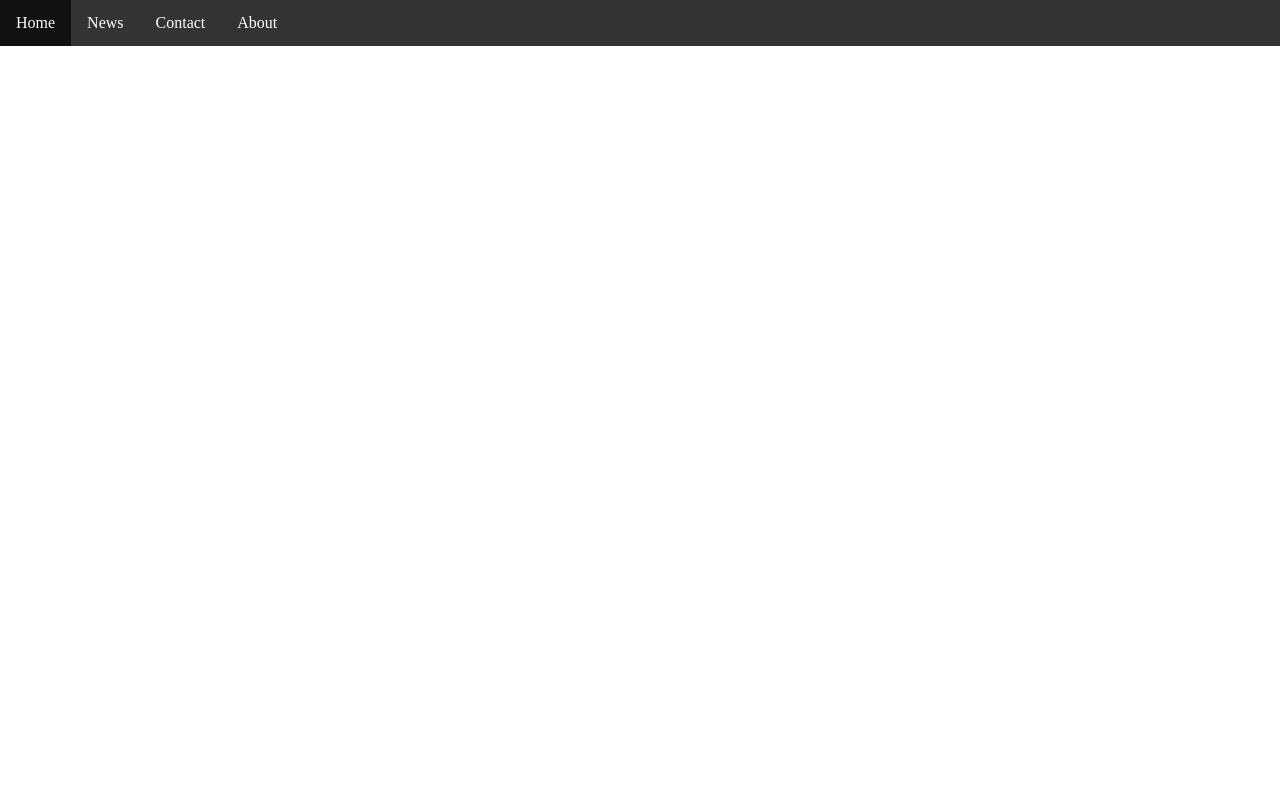
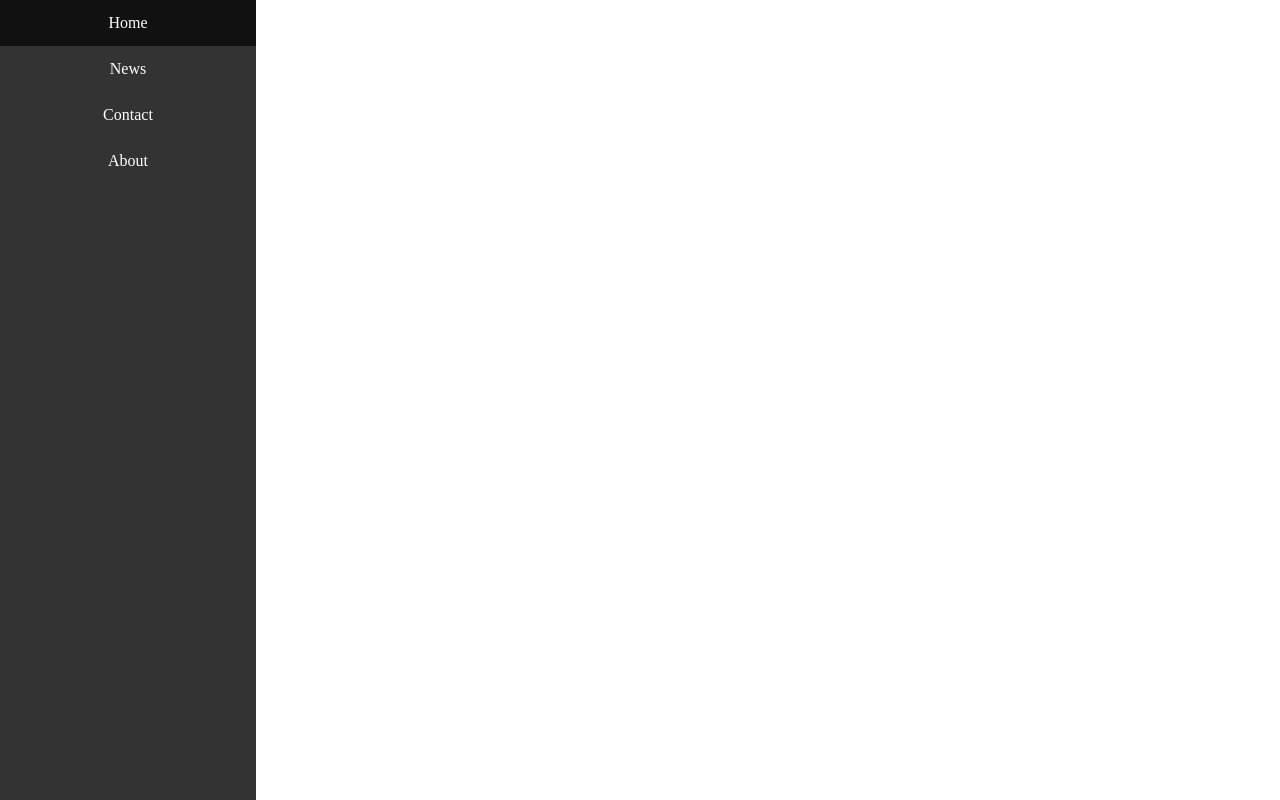
Before and after one commit to zakattack9/HACC4Edu, a plain HTML site: page index.html in a window 1280 px wide. Drawn offline with nearby package versions, Linux system fonts and the light colour scheme.

Commit message:
added navbar

```diff
--- a/styles/styles.css
+++ b/styles/styles.css
@@ -8,7 +8,7 @@
 
 */
 
-body {
+body, html {
   margin: 0;
   padding: 0;
   height: 100%;
@@ -16,14 +16,12 @@ body {
 
 ul {
     list-style-type: none;
+    width: 20%;
+    height: 100%;
     margin: 0;
     padding: 0;
     overflow: hidden;
     background-color: #333;
-}
-
-li {
-    float: left;
 }
 
 li a {
```
